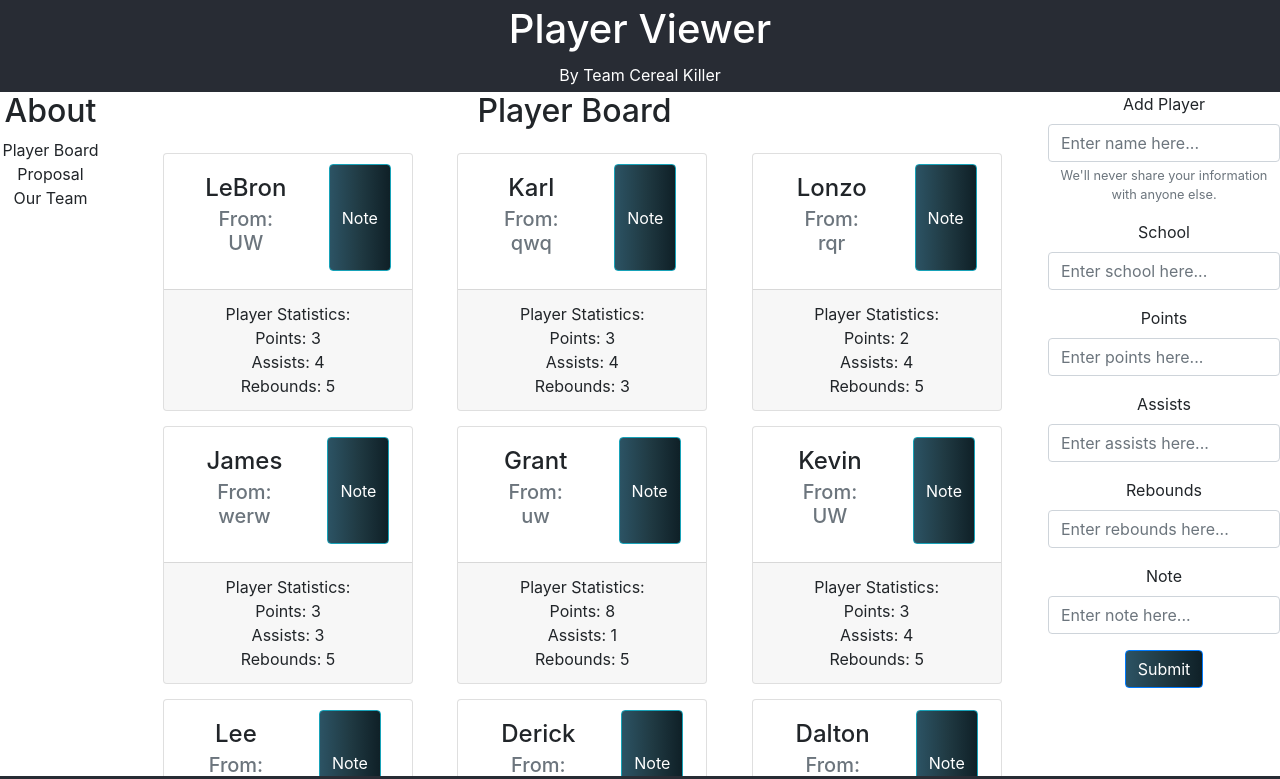
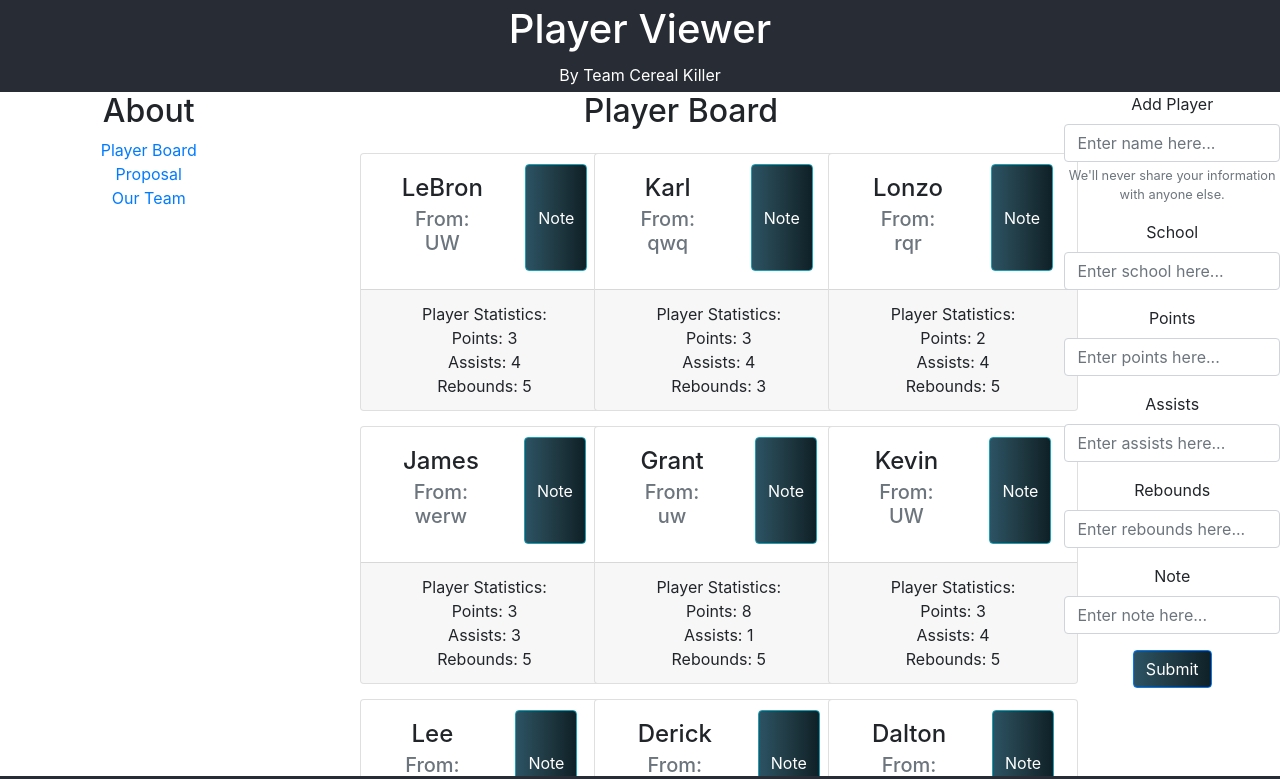
Before and after one commit to info340-wi21/project-2-estheeerrr, a React (Create React App) app: page / in a window 1280 px wide. Shown: the top 779 px of the page. Built offline with nearby package versions, Linux system fonts and the light colour scheme.

Commit message:
add router, proposal, team page

```diff
--- a/src/App.js
+++ b/src/App.js
@@ -6,12 +6,15 @@ This is an app that provides statistics information as well as discussion and la
 // boostrap组件可以通过下面这样来import， 这个是documentation，直接复制粘贴就完了：https://react-bootstrap.github.io/getting-started/introduction/
 // 我已经把bootstrap加到node module 里面了，应该能用【狗头
 // import Button from 'react-bootstrap/Button';
+import React from 'react'; //import React Component
 import { Button } from 'react-bootstrap';
 import { CardBoard } from './playerBoad';
 import { PlayerForm } from './form';
 import { GameBoard } from './gameBoard';
 import { useState } from 'react';
-import { Router, NavLink} from 'react-dom'
+import {TeamPage} from './Team';
+import { BrowserRouter, NavLink,Route, Switch, Link, Redirect} from 'react-router-dom';
+import {ProposalPage} from './Proposal';
 
 function App(props) {
   const [players, setPlayers] = useState(props.player);
@@ -27,19 +30,40 @@ function App(props) {
 
       <main>
         <div className="row">
-          <div className="container">
+          <div className="col-3">
             <AboutNav />
           </div>
 
+          <div className="col-9">
+            <Switch>
+              <Route exact path="/">
+                <div className="row">
+                  <div className="col-9">
+                    <CardBoard players={players} />
+                  </div>
+                  <div className="col-3">
+                    <PlayerForm />
+                  </div>
+                </div>
+              </Route>
 
-            <span className="container boardSpan">
-              <CardBoard players={players} />
-            </span>
+            <Route path="/proposal">
+              <span className="container proposal">
+                <ProposalPage />
+              </span>
+            </Route>
 
-            <span className="container formSpan">
-              <PlayerForm />
-            </span>
+            <Route path="/team">
+              <span className="container team">
+                <TeamPage />
+              </span>
+            </Route>
 
+            <Redirect to="/"></Redirect>
+
+          </Switch>
+
+          </div>
        </div>
       </main>
       <footer>A project for INFO 340 <a href="https://github.com/info340a-sp21/project-01-Gyangle">Link</a></footer>
@@ -51,14 +75,19 @@ function App(props) {
 /*Navigation bar that used to redirect routing */
 function AboutNav() {
   return (
+
     <nav id="aboutLinks">
+
       <h2>About</h2>
       <ul className="list-unstyled">
-        <li>Player Board</li>
-        <li>Proposal</li>
-        <li>Our Team</li>
+
+        <li><NavLink exact to="/">Player Board</NavLink></li>
+        <li><NavLink to="/proposal">Proposal</NavLink></li>
+        <li><NavLink to="/team">Our Team</NavLink></li>
       </ul>
+
     </nav>
+
   );
 }
 export default App;
--- /dev/null
+++ b/src/Proposal.js
@@ -0,0 +1,26 @@
+import React from 'react';
+
+function ProposalPage() {
+  return (
+    <div>
+        <h2>About Us</h2>
+
+    <section>
+        <h2>Problem/Data Domain</h2>
+        <p>Many people are fans of sports especially Basketball, but there is no place for people to come together to discuss sports, in this case Basketball. We want to create a platform that provides statistics information as well as discussion for users, as well as, an ability to create tournament brackets to compete against each other while keeping track of stats. </p>
+        <p>Recreational basketball players lack a tool to organize their games and keep track of statistics that may be useful for enhancing their experience or improving their games. Currently there are guides on creating recreational sport leagues online as well as web apps that can be registered for to create an entire recreation league tracker. For example, there are a lot of applications available for more club and better organized sports like <a href="https://www.teamsnap.com/">team snap</a> but there is a lack of applications that cater towards recreational sports with lower commitment and more casually organized for friends and/or family. </p>
+    </section>
+
+
+    <section>
+        <h2>App Description</h2>
+        <p>The users of the application will be those running a recreational sports league and interested in organizing teams with their friends as well as keeping track of statistics and tournament brackets. Users will be viewing information including dates, for example on a calendar of scheduled events input by them, as well as statistics for their team members that are also input by them.</p>
+        <p>The users will interact with the web app by creating their teams and inputting/selecting team members (for example their friends) as well as scheduling events, for example games between other teams, and finally inputting statistics for their teammates, for example number of assists or 2-point field goals scored. Registering the web app will also be another way for users to interact. Using this web app will help people interested in enhancing their recreational sport experience keep track of their team statistics as well as organize their team and have a good way of scheduling sporting events with other teams registered on the web app.</p>
+    </section>
+    </div>
+  );
+}
+
+export default ProposalPage;
+
+export {ProposalPage};
--- /dev/null
+++ b/src/Team.js
@@ -0,0 +1,33 @@
+import React from 'react';
+
+function TeamPage() {
+  return (
+    <div>
+        <h2>Team member</h2>
+        <section>
+
+
+        <a href="javascript:void(0);" class="icon" onclick="navFunction()">
+          <i class="fa fa-bars"></i>
+        </a>
+
+        <h2>About Us:</h2>
+        <address>
+        <div className="col-4">
+            <ul>
+                <li>Grant Yang: <a href="mailto:ley5@uw.edu">ley5@uw.edu</a></li>
+                <li>Shirley Zhang: <a href="mailto:annienobear@uw.edu">annienobear@uw.edu</a></li>
+                <li>Esther Han <a href="mailto:jingxh3@uw.edu">jingxh3@uw.edu</a></li>
+                <li>Sunny Li <a href="mailto:cl237@uw.edu">cl237@uw.edu</a></li>
+            </ul>
+        </div>
+        </address>
+
+    </section>
+    </div>
+  );
+}
+
+export default TeamPage;
+
+export {TeamPage};
--- a/src/index.js
+++ b/src/index.js
@@ -3,11 +3,10 @@ import ReactDOM from 'react-dom';
 import './index.css';
 import App from './App';
 
+import {BrowserRouter} from 'react-router-dom';
+
 import SAMPLE_DATA from './player.json';
 
-ReactDOM.render(
-  <React.StrictMode>
-    <App player={SAMPLE_DATA}/>
-  </React.StrictMode>,
+ReactDOM.render(<BrowserRouter><App player={SAMPLE_DATA}/></BrowserRouter>,
   document.getElementById('root')
 );
```
Also changed, not shown: 1 other file (tests, documents, lock files or other folders).
